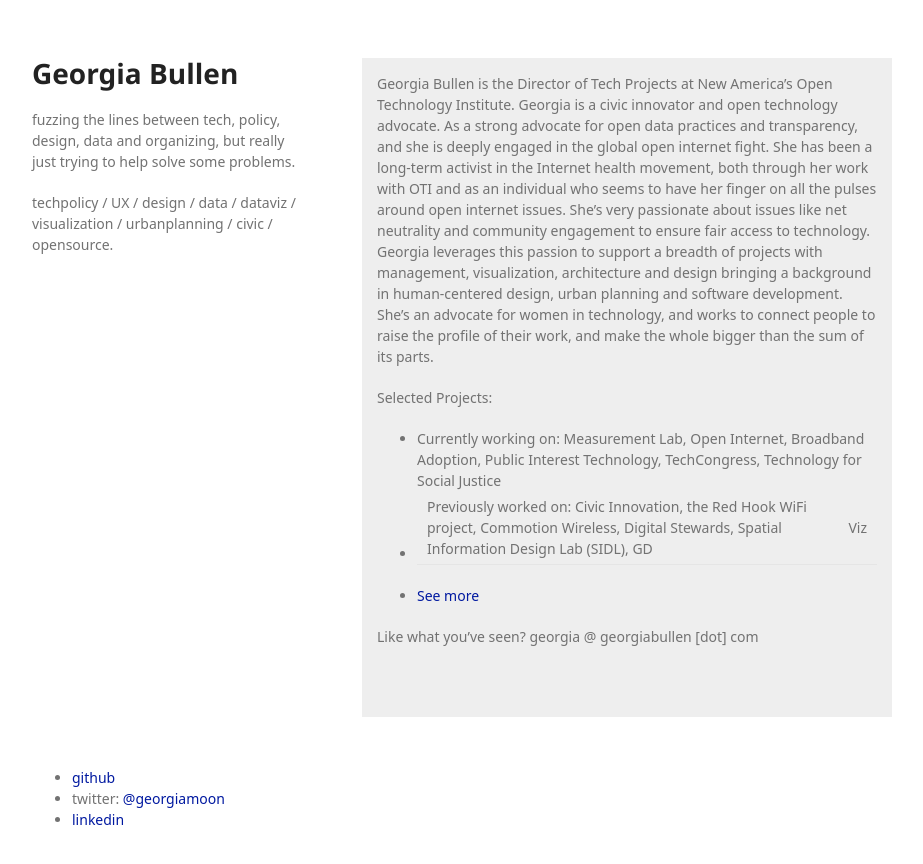
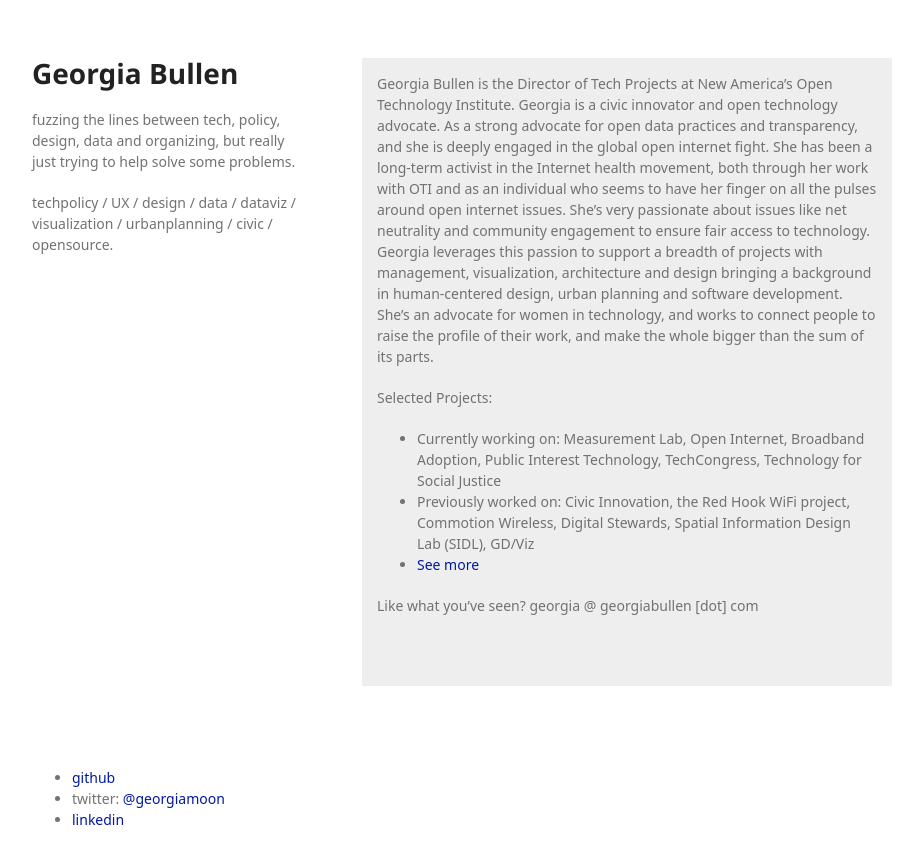
Before and after one commit to georgiamoon/markdowncv, a Jekyll site: the page built from index.md, in a window 1280 px wide. Shown: the top 864 px of the page, without its empty margins (178-1101 px from the left). Built offline with Jekyll 4.4.1, drawn with Linux system fonts in a browser that asks for light colours; some web fonts are replaced; our own code applies the rules of GitHub Pages for plain Markdown files; a script that is not in the unit is left out.

Commit message:
Pipes in md are crazy

```diff
--- a/index.md
+++ b/index.md
@@ -4,7 +4,7 @@ Georgia Bullen is the Director of Tech Projects at New America’s Open Technolo
 Selected Projects:
 
 - Currently working on: Measurement Lab, Open Internet, Broadband Adoption, Public Interest Technology, TechCongress, Technology for Social Justice
-- Previously worked on: Civic Innovation, the Red Hook WiFi project, Commotion Wireless, Digital Stewards, Spatial Information Design Lab (SIDL), GD|Viz
+- Previously worked on: Civic Innovation, the Red Hook WiFi project, Commotion Wireless, Digital Stewards, Spatial Information Design Lab (SIDL), GD/Viz
 - [See more](cv.md)
 
 Like what you've seen? georgia @ georgiabullen [dot] com
```
